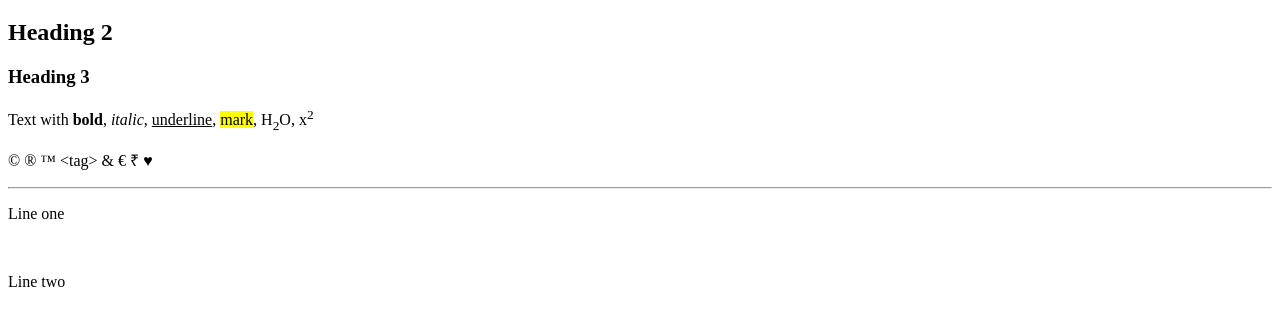
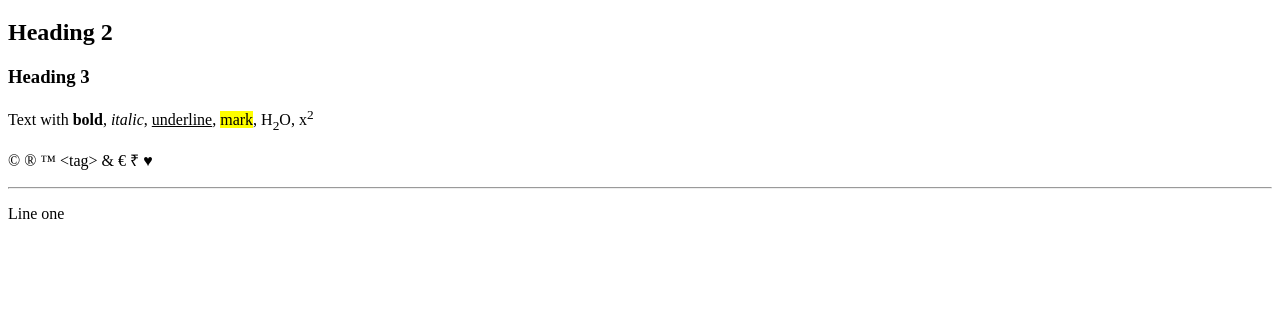
Before and after one commit to desmond678/WDW_0265, a plain HTML site: page MT1assesment/Web Designing Workshop Assignment/Assignment2.html in a window 1280 px wide. Shown: the part 61-386 px from the top of the page. Drawn offline with Linux system fonts and the light colour scheme.

```diff
--- a/MT1assesment/Web Designing Workshop Assignment/Assignment2.html
+++ b/MT1assesment/Web Designing Workshop Assignment/Assignment2.html
@@ -13,6 +13,6 @@
      <p>&copy; &reg; &trade; &lt;tag&gt; &amp; &euro; &#8377; &hearts;</p>
      <hr>
      <p>Line one</p><br>
-     <p>Line two</p>
+
 </body>
 </html>
```
